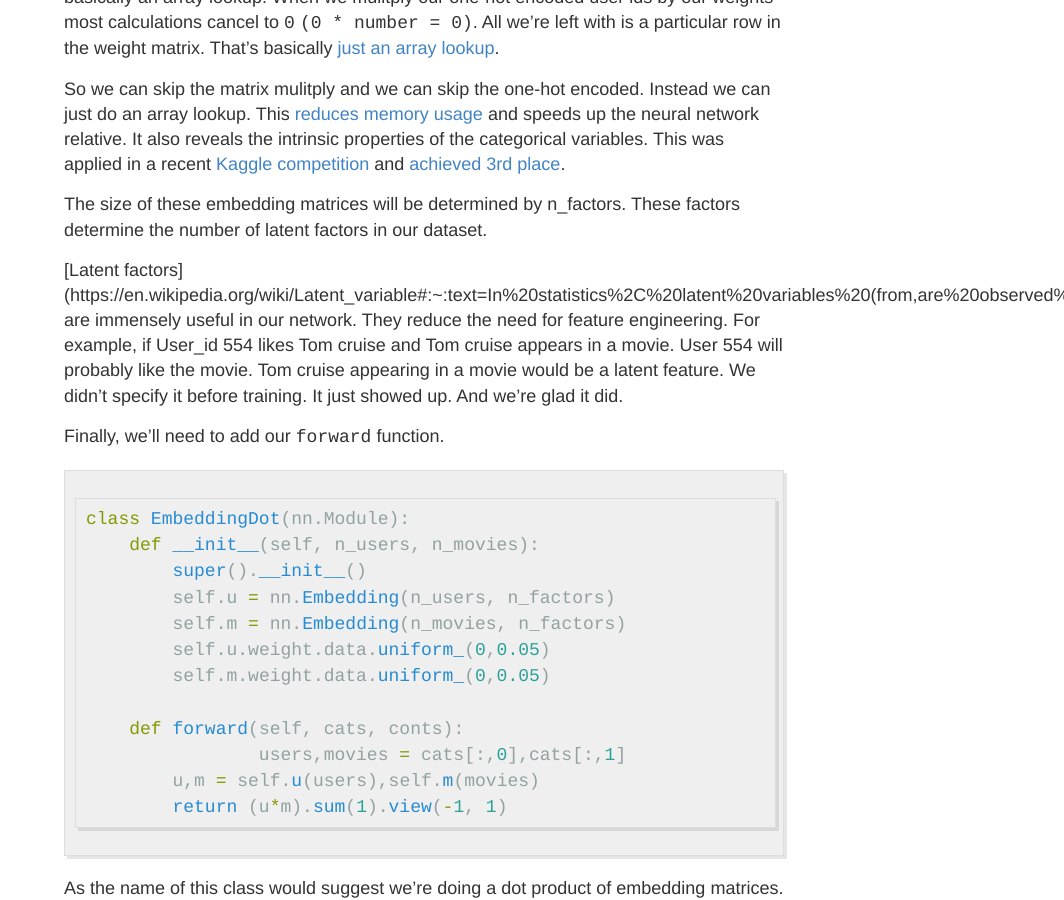
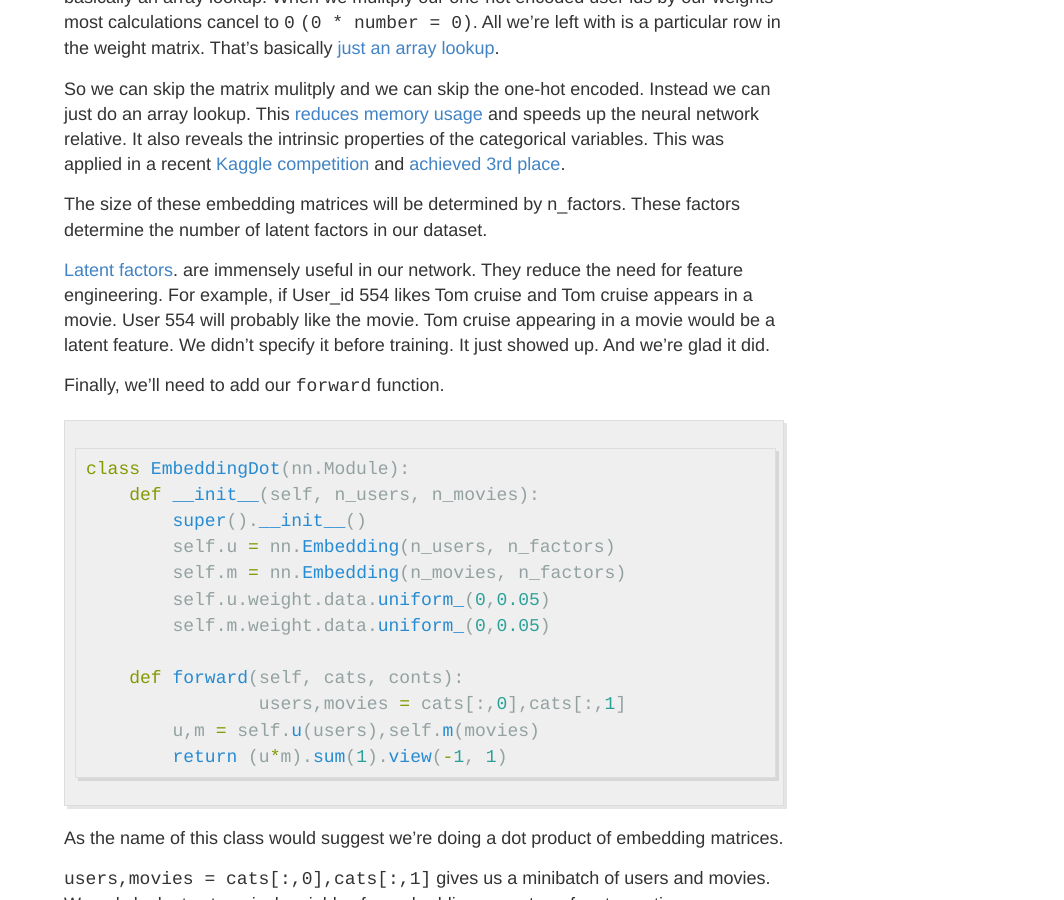
Before and after one commit to neelriyer/neelriyer.github.io, a Jekyll site: the page built from _posts/2020-07-12-Recommendation-System-in-Pytorch.md, in a window 1280 px wide and 900 px high, scrolled down 2802 px. Shown: the whole window, without its empty margins (216-1280 px from the left). Built offline with Jekyll 4.4.1, drawn with Linux system fonts in a browser that asks for light colours; some of the changed lines change nothing that is shown.

Commit message:
collab_filtering_post

```diff
--- a/_posts/2020-07-12-Recommendation-System-in-Pytorch.md
+++ b/_posts/2020-07-12-Recommendation-System-in-Pytorch.md
@@ -84,7 +84,7 @@ So we can skip the matrix mulitply and we can skip the one-hot encoded. Instead
 
 The size of these embedding matrices will be determined by n_factors. These factors determine the number of latent factors in our dataset.
 
-[Latent factors](https://en.wikipedia.org/wiki/Latent_variable#:~:text=In%20statistics%2C%20latent%20variables%20(from,are%20observed%20(directly%20measured).) are immensely useful in our network. They reduce the need for feature engineering. For example, if User_id 554 likes Tom cruise and Tom cruise appears in a movie. User 554 will probably like the movie. Tom cruise appearing in a movie would be a latent feature. We didn't specify it before training. It just showed up. And we're glad it did.
+[Latent factors](https://en.wikipedia.org/wiki/Latent_variable). are immensely useful in our network. They reduce the need for feature engineering. For example, if User_id 554 likes Tom cruise and Tom cruise appears in a movie. User 554 will probably like the movie. Tom cruise appearing in a movie would be a latent feature. We didn't specify it before training. It just showed up. And we're glad it did.
 
 
 Finally, we'll need to add our `forward` function.
```
